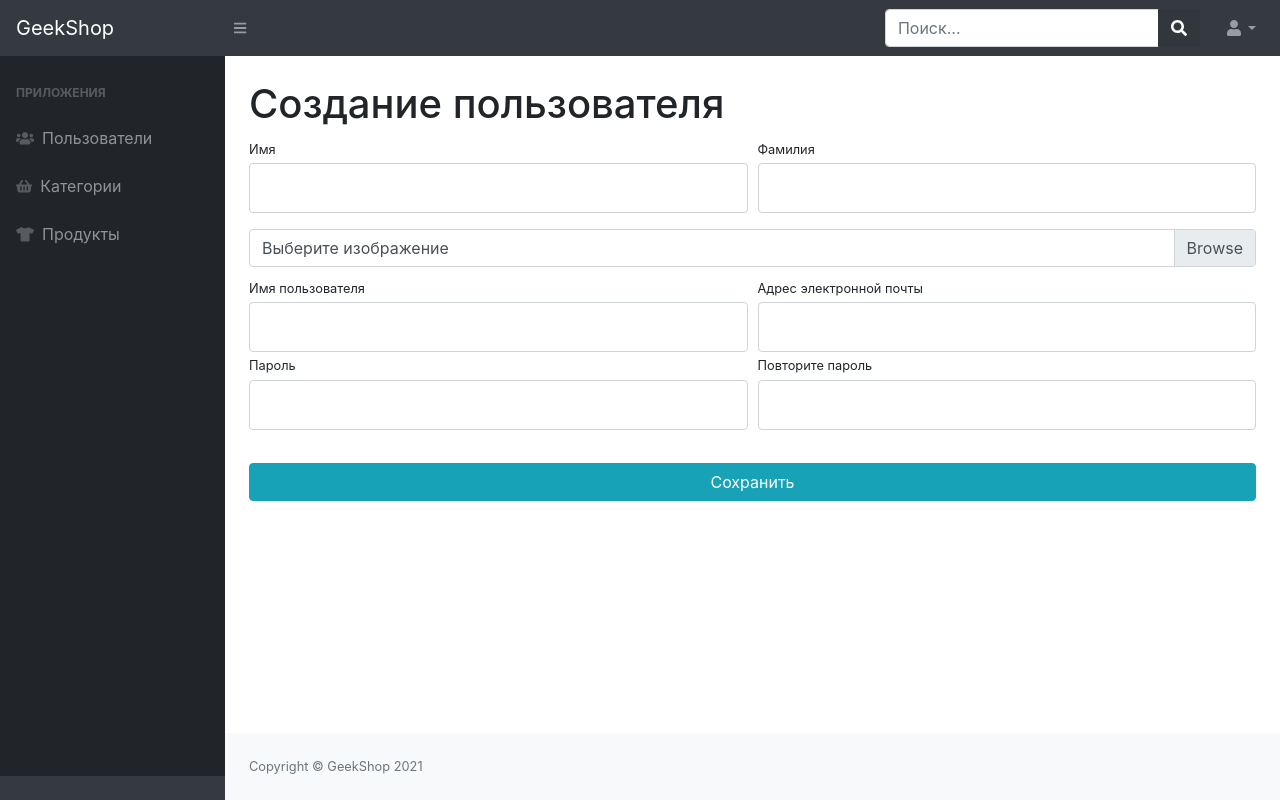
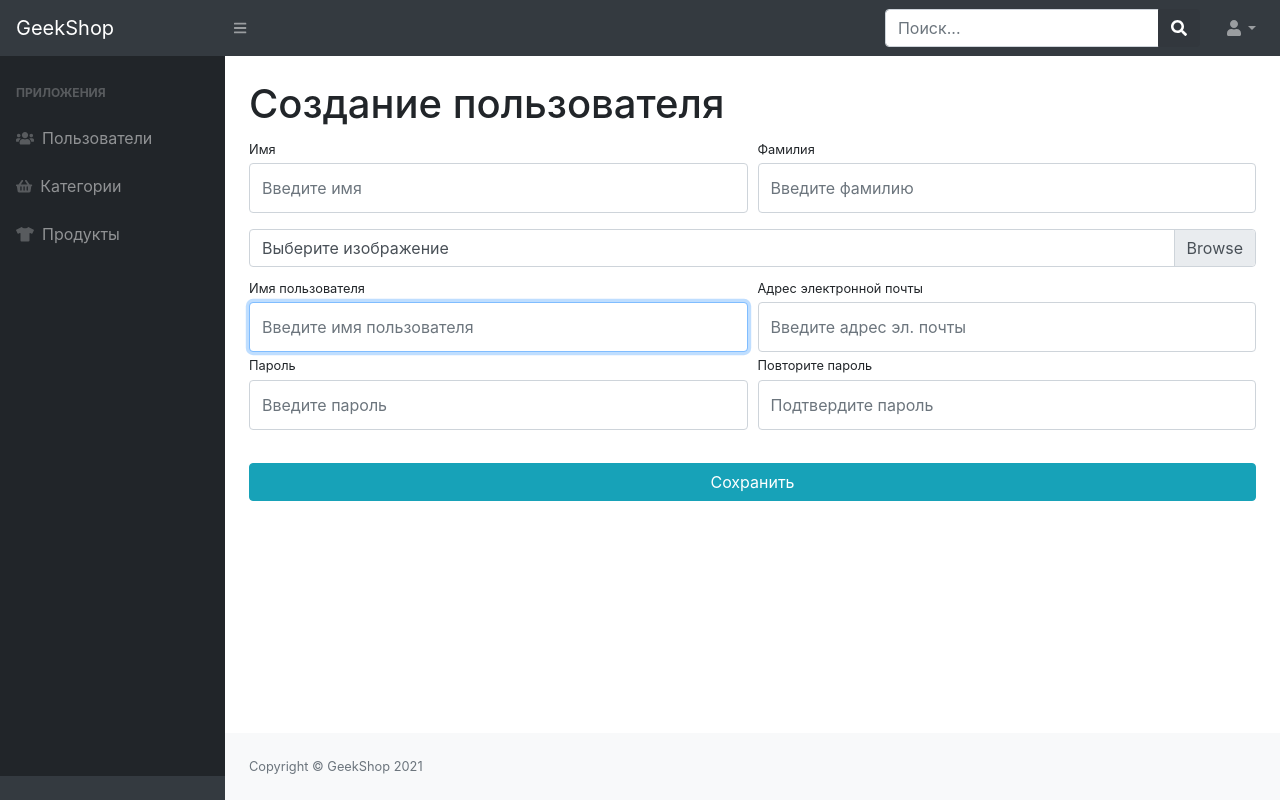
Before and after one commit to mazuralexey93/Django2, a Django app: page /admins-staff/users/create in a window 1280 px wide. Run offline with Django 3.2, Linux system fonts and the light colour scheme; some libraries are stand-ins or nearby versions.

Commit message:
added admins CREATE template

```diff
--- /dev/null
+++ b/admins/forms.py
@@ -0,0 +1,12 @@
+from django import forms
+
+from users.forms import UserRegisterForm
+from users.models import User
+
+
+class UserAdminRegisterForm(UserRegisterForm):
+    image = forms.ImageField(widget=forms.FileInput(attrs={'class': 'custom-file-input'}), required=False)
+
+    class Meta:
+        model = User
+        fields = ('username', 'email', 'first_name', 'last_name', 'image', 'password1', 'password2')
--- a/admins/templates/admins/admin_users_create.html
+++ b/admins/templates/admins/admin_users_create.html
@@ -4,52 +4,58 @@
     <main>
         <div class="container-fluid">
             <h1 class="mt-4">Создание пользователя</h1>
-                <form action="">
+            <form action="{% url 'admins:admin_users_create' %}" method="post" enctype="multipart/form-data">
+                {% csrf_token %}
                 <div class="form-row">
                     <div class="col-lg-6">
                         <div class="form-group">
-                                <label class="small mb-1" for="inputFirstName">Имя</label>
-                                <input class="form-control py-4" id="inputFirstName" type="text"/>
+                            <label class="small mb-1" for="{{ form.first_name.id_for_label }}">Имя</label>
+                            {{ form.first_name }}
                         </div>
                     </div>
                     <div class="col-lg-6">
                         <div class="form-group">
-                                <label class="small mb-1" for="inputLastName">Фамилия</label>
-                                <input class="form-control py-4" id="inputLastName" type="text"/>
+                            <label class="small mb-1" for="{{ form.last_name.id_for_label }}">Фамилия</label>
+                            {{ form.last_name }}
                         </div>
                     </div>
                 </div>
                 <div class="form-row mb-2">
                     <div class="col-lg-12">
                         <div class="custom-file">
-                                <input type="file" class="custom-file-input" id="userAvatar" size="50">
-                                <label class="custom-file-label" for="userAvatar">Выберите изображение</label>
+                            {{ form.image }}
+                            <label class="custom-file-label" for="{{ form.image.id_for_label }}">
+                                Выберите изображение
+                            </label>
                         </div>
                     </div>
                 </div>
                 <div class="form-row">
                     <div class="col-lg-6">
-                            <label class="small mb-1" for="inputUsername">Имя пользователя</label>
-                            <input class="form-control py-4" id="inputUsername" type="text"
-                                   aria-describedby="usernameHelp"/>
+                        <label class="small mb-1" for="{{ form.username.id_for_label }}">
+                            Имя пользователя
+                        </label>
+                        {{ form.username }}
                     </div>
                     <div class="col-lg-6">
-                            <label class="small mb-1" for="inputEmailAddress">Адрес электронной
-                                почты</label>
-                            <input class="form-control py-4" id="inputEmailAddress" type="email"
-                                   aria-describedby="emailHelp"/>
+                        <label class="small mb-1" for="{{ form.email.id_for_label }}">
+                            Адрес электронной почты
+                        </label>
+                        {{ form.email }}
                     </div>
                 </div>
                 <div class="form-row">
                     <div class="col-lg-6">
-                            <label class="small mb-1" for="inputPassword1">Пароль</label>
-                            <input class="form-control py-4" id="inputPassword1" type="text"
-                                   aria-describedby="password1Help"/>
+                        <label class="small mb-1" for="{{ form.password1.id_for_label }}">
+                            Пароль
+                        </label>
+                        {{ form.password1 }}
                     </div>
                     <div class="col-lg-6">
-                            <label class="small mb-1" for="inputPassword2">Повторите пароль</label>
-                            <input class="form-control py-4" id="inputPassword2" type="text"
-                                   aria-describedby="password2Help"/>
+                        <label class="small mb-1" for="{{ form.password2.id_for_label }}">
+                            Повторите пароль
+                        </label>
+                        {{ form.password2 }}
                     </div>
                 </div>
                 <div class="form-row">
--- a/admins/views.py
+++ b/admins/views.py
@@ -1,6 +1,8 @@
-from django.shortcuts import render
+from django.shortcuts import render, HttpResponseRedirect
+from django.urls import reverse
 
 from users.models import User
+from admins.forms import UserAdminRegisterForm
 
 
 def index(request):
@@ -8,12 +10,26 @@
 
 
 def admin_users(request):
-    context = {'users': User.objects.all()}
+    context = {
+        'users': User.objects.all(),
+        'title': 'Geekshop|Admin - Пользователи'
+    }
     return render(request, 'admins/admin_users_read.html', context)
 
 
 def admin_users_create(request):
-    return render(request, 'admins/admin_users_create.html')
+    if request.method == 'POST':
+        form = UserAdminRegisterForm(data=request.POST, files=request.FILES)
+        if form.is_valid():
+            form.save()
+            return HttpResponseRedirect(reverse('admins:admin_users'))
+    else:
+        form = UserAdminRegisterForm()
+    context = {
+        'title': 'Geekshop|Admin - Регистрация',
+        'form': form,
+    }
+    return render(request, 'admins/admin_users_create.html', context)
 
 
 def admin_users_update(request, id):
```
Lines whose indentation alone changed are shown as unchanged.
